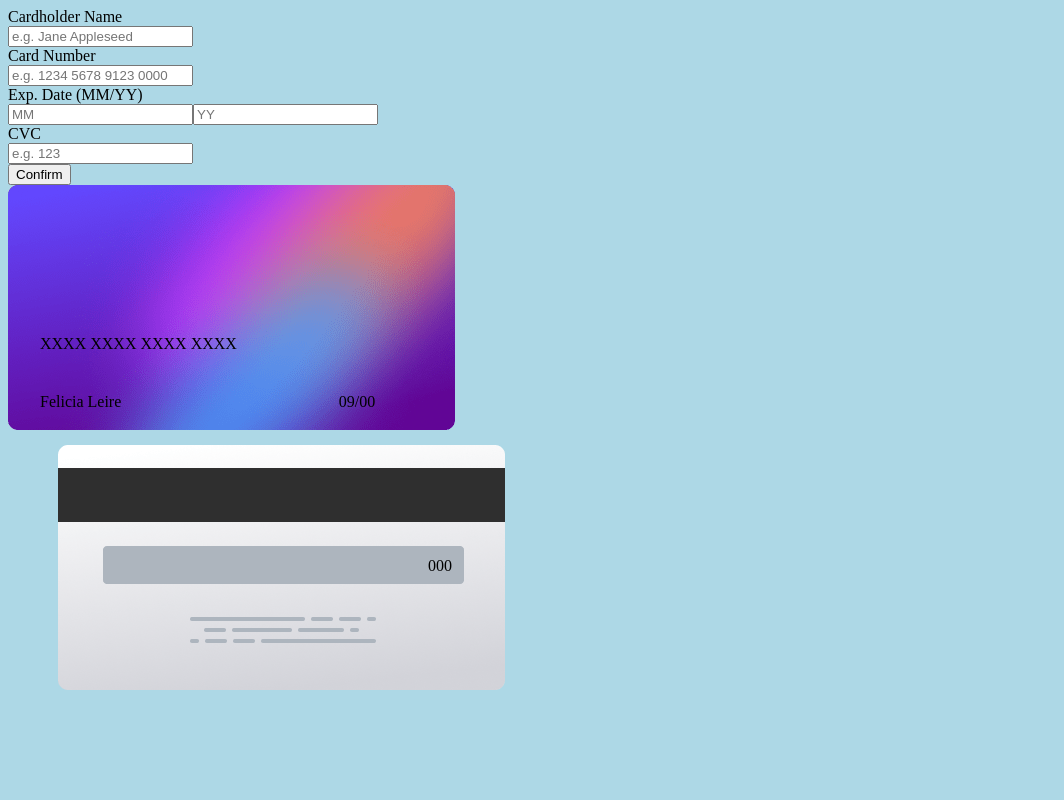
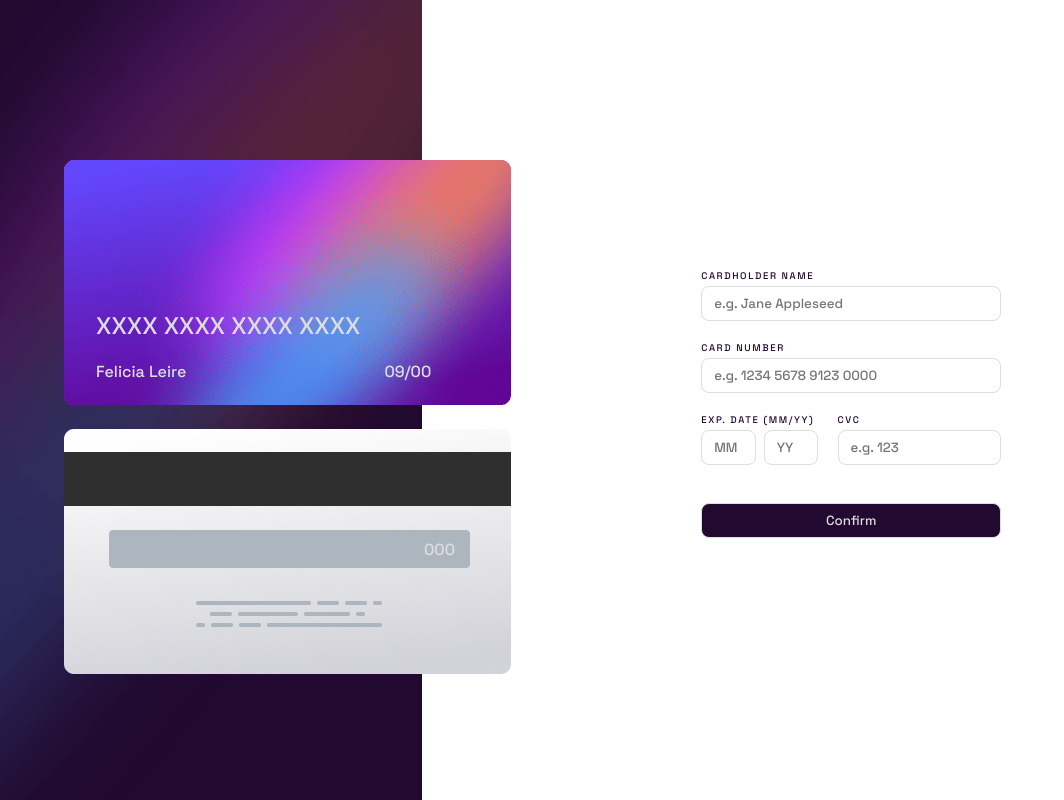
Before and after one commit to tjdanner/credit-card-form, a plain HTML site: page index.html in a window 1280 px wide. Shown: the whole page, without its empty margins (0-1064 px from the left). Drawn offline with Linux system fonts and the light colour scheme.

Commit message:
Styles for desktop layout look pretty good.

```diff
--- a/index.html
+++ b/index.html
@@ -6,34 +6,38 @@
     <meta http-equiv="X-UA-Compatible" content="IE=edge">
     <meta name="viewport" content="width=device-width, initial-scale=1.0">
     <link rel="stylesheet" href="styles.css">
+    <link href="https://fonts.googleapis.com/css2?family=Space+Grotesk:wght@500&display=swap" rel="stylesheet">
     <script src="script.js" defer></script>
     <title>Card Stuff</title>
 </head>
 
 <body>
-    <form class="submission-form">
-        <div>
+    <div id="left-side"></div>
+    <div id="right-side">
+        <form id="submission-form">
+            <div id="name">
                 <label for="name">Cardholder Name</label><br>
                 <input id="name-input" type="text" autocomplete="off" placeholder="e.g. Jane Appleseed">
             </div>
-        <div>
+            <div id="number">
                 <label for="number">Card Number</label><br>
                 <input id="number-input" type="tel" autocomplete="off" placeholder="e.g. 1234 5678 9123 0000"
                     maxlength="19">
             </div>
-        <div>
-            <div class="date">
+            <div id="date-cvc-container">
+                <div id="date">
                     <label for="date">Exp. Date (MM/YY)</label><br>
                     <input id="date-input-MM" type="tel" autocomplete="off" placeholder="MM" maxlength="2"><input
                         id="date-input-YY" type="tel" autocomplete="off" placeholder="YY" maxlength="2">
                 </div>
-            <div class="cvc">
+                <div id="cvc">
                     <label for="cvc">CVC</label><br>
                     <input id="cvc-input" type="tel" autocomplete="off" placeholder="e.g. 123" maxlength="3">
                 </div>
             </div>
-        <button id="submit" type="button">Confirm</button>
+            <button id="confirm" type="button">Confirm</button>
         </form>
+    </div>
 
 
     <div id="cards">
--- a/script.js
+++ b/script.js
@@ -11,7 +11,7 @@ const cardDate = document.getElementById('card-date');
 const cvcInput = document.getElementById('cvc-input');
 const cardCvc = document.getElementById('card-cvc');
 
-const confirmButton = document.getElementById('submit');
+const confirmButton = document.getElementById('confirm');
 
 
 confirmButton.addEventListener('click', e => {
@@ -21,7 +21,7 @@ confirmButton.addEventListener('click', e => {
     cardCvc.innerHTML = cvcInput.value;
 });
 
-numberInput.addEventListener('keyup', e => {
+numberInput.addEventListener('keypress', e => {
     if (numberInput.value.length === 4 || numberInput.value.length === 9 || numberInput.value.length === 14) {
         numberInput.value = numberInput.value + ' ';
     }
--- a/styles.css
+++ b/styles.css
@@ -1,9 +1,110 @@
-body {
-    background-color: lightblue;
+:root {
+    font-family: 'Space Grotesk', sans-serif;
+    --light-greyish-violet: hsl(270, 3%, 87%);
+    --dark-greyish-violet: hsl(279, 6%, 55%);
+    --very-dark-violet: hsl(278, 68%, 11%);
 }
 
+body {
+    background-color: white;
+}
+
+body {
+    display: flex;
+    margin: 0;
+}
+
+#right-side {
+    display: flex;
+    height: 100vh;
+    align-items: center;
+    margin: auto;
+}
+
+#left-side {
+    display: flex;
+    height: 100vh;
+    width: 33vw;
+    background-image: url(images/bg-main-desktop.png);
+    background-repeat: no-repeat;
+}
+
+#submission-form {
+    display: flex;
+    flex-direction: column;
+    justify-content: space-between;
+    width: 300px;
+    height: 275px;
+}
+
+input {
+    font-family: inherit;
+    padding: .5rem .75rem;
+    border-radius: .5rem;
+    border: 1px solid var(--light-greyish-violet);
+    width: 100%;
+    box-sizing: border-box;
+    margin-top: .15rem;
+}
+
+input:focus {
+    outline: 1px solid var(--very-dark-violet);
+    border: none;
+}
+
+label {
+    font-size: .60rem;
+    text-transform: uppercase;
+    letter-spacing: .1rem;
+    color: var(--very-dark-violet);
+}
+
+#name-input, #number-input {
+    width: 100%;
+}
+
+#date-cvc-container {
+    display: flex;
+    width: 100%;
+}
+
+#date {
+    width: 50%;
+}
+
+#date-input-MM, #date-input-YY {
+    width: 40%;
+}
+
+#date-input-YY {
+    margin-left: .5rem;
+}
+
+#cvc {
+    width: 60%;
+}
+
+#confirm {
+    font-family: inherit;
+    box-sizing: border-box;
+    width: 100%;
+    margin: 0;
+    padding: .5rem;
+    border-radius: .5rem;
+    border: 1px solid var(--light-greyish-violet);
+    margin-top: 1.5rem;
+    background-color: var(--very-dark-violet);
+    color: var(--light-greyish-violet);
+}
+
+#cards {
+    position: absolute;
+    top: 20vh;
+    left: 10vw;
+    color: var(--light-greyish-violet);
+}
 #cardfront {
-    position: absolute;
+    position: relative;
     width: 447px;
     height: 245px;
     background-image: url(images/bg-card-front.png);
@@ -16,23 +117,25 @@ body {
 
 #cardback {
     position: relative;
-    top: 260px;
-    left: 50px;
+    top: 1.5rem;
+    left: 75px;
     width: 447px;
     height: 245px;
     background-image: url(images/bg-card-back.png);
     background-size: contain;
     background-repeat: no-repeat;
+    transition: .5s;
 }
 
 #card-number {
     position: relative;
     top: 150px;
+    font-size: 1.5rem;
 }
 
 #name-date-container {
     position: relative;
-    top: 190px;
+    top: 170px;
     display: flex;
     justify-content: space-between;
     width: 75%;
@@ -40,6 +143,22 @@ body {
 
 #card-cvc {
     position: relative;
-    top: 112px;
-    left: 370px;
+    top: 110px;
+    left: 360px;
 }
+
+@media screen and (max-width: 1300px) {
+    #cardback {
+        left: 0;
+    }
+
+    #cards {
+        left: 5vw;
+    }
+}
+
+@media screen and (max-width: 1050px) {
+    #right-side {
+        margin-right: 5vw;
+    }
+}
```
Lines whose indentation alone changed are shown as unchanged.
